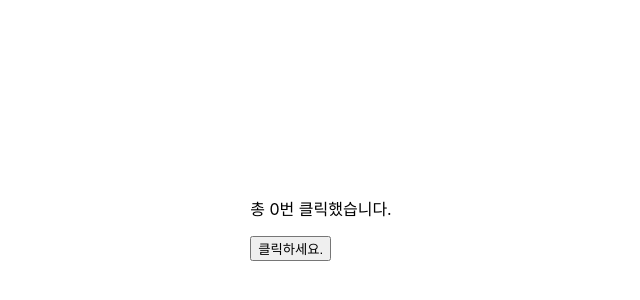
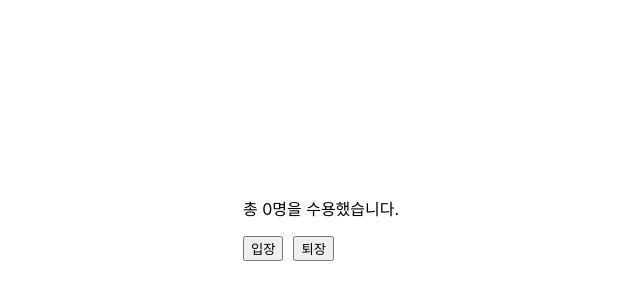
Before and after one commit to idsdk/React, a React (Create React App) app: page / in a window 1280 px wide. Shown: the part 180-480 px from the top of the page, without its empty margins (319-959 px from the left). Built offline with nearby package versions, Linux system fonts and the light colour scheme.

Commit message:
Button, ConfirmDialog, ConfirmDialogs, Clock 함수형 컴퍼넌트(React Element Rendering)

```diff
--- /dev/null
+++ b/src/chp07/Accomodate.js
@@ -0,0 +1,31 @@
+import React, {useEffect, useState} from "react";
+import useCounter from "./UseCounter";
+
+const MAX_Count = 10;
+
+function Accomodate(props) {
+    const [isFull, setIsFull] = useState(false);
+    const [count, increaseCount, decreaseCount] = useCounter(0); //Custom useState 사용
+
+    useEffect(() => {
+        console.log("=====================");
+        console.log("useEffect() isFull is called.")
+        console.log(`isFull: ${isFull}`);
+    });
+
+    useEffect(() => {
+        setIsFull(count >= MAX_Count)
+        console.log(`Current count value: ${count}`)
+    }, [count]);
+
+    return(
+        <div style={{padding: 20}}>
+            <p>{`총 ${count}명을 수용했습니다.`}</p>
+            <button onClick={increaseCount} disabled={isFull} style={{marginRight: 10}}>입장</button>
+            <button onClick={decreaseCount} >퇴장</button>
+            {isFull && <p style={{color:"red", margin: 15}}>수용할 수 있는 정원이 가득 찼습니다.</p>}
+        </div>
+    );
+}
+
+export default Accomodate;
--- /dev/null
+++ b/src/chp07/UseCounter.js
@@ -0,0 +1,15 @@
+import React, {useState} from "react";
+
+// Custom Hook(사용자 정의 훅):useSteate hook을 사용
+function useCounter (initialValue) {
+    // 컴포넌트가 마운트 되었을 때, 업데이트 되었을 때
+    const [count, setCount] = useState(initialValue);
+
+    const increaseCount = () => setCount((count) => count + 1);
+    const decreaseCount = () => setCount((count) => Math.max(count - 1, 0));
+
+    return[count, increaseCount, decreaseCount]
+
+}
+
+export default useCounter;
--- a/src/chp07/exam01/Counter.jsx
+++ b/src/chp07/exam01/Counter.jsx
@@ -1,8 +1,17 @@
-import React, {useState} from "react";
+import React, {useEffect, useState} from "react";
 // useState 훅을 사용하여 상태설정이 변결될 때마다 다시 Renderring이 되게 변경
 function Counter() {
     const [count, setCount] = useState(0);
+    // 클래스형 컴포넌트에서 1. 컴포넌트가 마운트되었을 때, 2. 컴포넌트가 업데이트(변경) 되었을 때 자동으로 호출되는 callback메소드가
+    // 함수형 컴포넌트에는 존재하지 않기 때문에 useEffect 훅을 대신 사용한다.
+    // count useState 설정이 변경될 때마다 제목표시줄의 문자열을 변경하고자 한다.
+    useEffect(() => {
+       document.title = `총 ${count}번 클릭했습니다.`;
+       // 클래스형 컴포넌트에서 3. 컴포넌트가 언마운트 되었을 때
+       return ()=>{
 
+       }
+    });
     return (
         <div>
             <p>총 {count}번 클릭했습니다.</p>
@@ -10,4 +19,5 @@ function Counter() {
         </div>
     );
 }
+
 export default Counter;
--- a/src/index.js
+++ b/src/index.js
@@ -5,13 +5,14 @@ import reportWebVitals from './reportWebVitals';
 import CommentList from "./chp05/CommentList";
 import Notification from "./chp06/Notification";
 import Counter from "./chp07/exam01/Counter";
+import Accomodate from "./chp07/Accomodate";
 
 const root = ReactDOM.createRoot(document.getElementById('root'));
 
 setInterval(()=>{
     root.render(
         <React.StrictMode>
-            <Counter/>
+            <Accomodate/>
         </React.StrictMode>
     );
 }, 1000)
```
